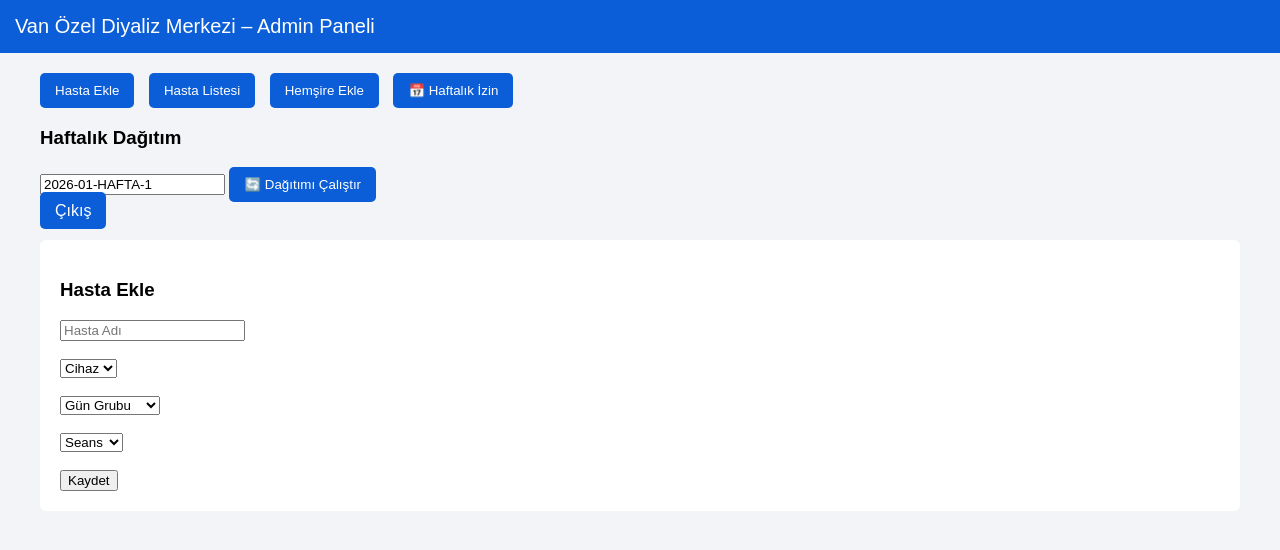
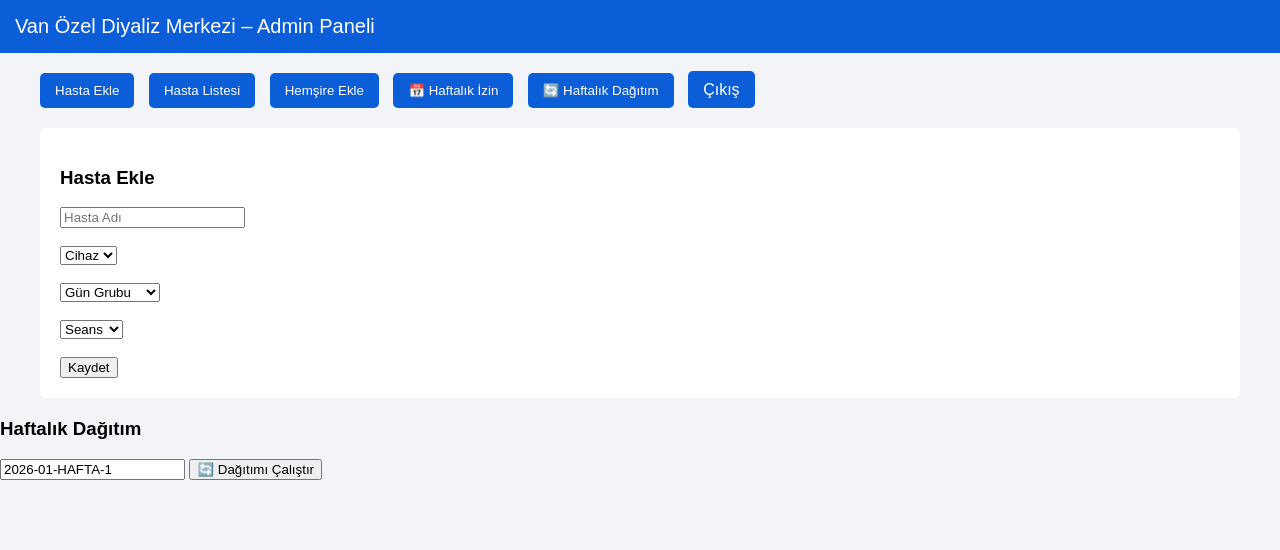
Before and after one commit to rkilic1-spec/van-ozel-diyaliz, a website: page views/admin.html in a window 1280 px wide. Drawn offline with Linux system fonts and the light colour scheme.

Commit message:
Update admin.html

```diff
--- a/views/admin.html
+++ b/views/admin.html
@@ -79,14 +79,8 @@ th {
     <button onclick="show('hastaListe'); yukleHastalar()">Hasta Listesi</button>
     <button onclick="show('hemsireEkle')">Hemşire Ekle</button>
     <button onclick="show('izin')">📅 Haftalık İzin</button>
-    <h3>Haftalık Dağıtım</h3>
-
-<form method="POST" action="/admin/dagitim-calistir">
-  <input name="hafta" value="2026-01-HAFTA-1" required>
-  <button type="submit">🔄 Dağıtımı Çalıştır</button>
-</form>
-
-    <a href="/logout">Çıkış</a>
+    <button onclick="show('dagitim')">🔄 Haftalık Dağıtım</button>
+     <a href="/logout">Çıkış</a>
   </div>
 
   <!-- HASTA EKLE -->
@@ -229,3 +223,8 @@ function yukleHastalar() {
 
 </body>
 </html>
+   <h3>Haftalık Dağıtım</h3>
+<form method="POST" action="/admin/dagitim-calistir">
+  <input name="hafta" value="2026-01-HAFTA-1" required>
+  <button type="submit">🔄 Dağıtımı Çalıştır</button>
+</form>
```
